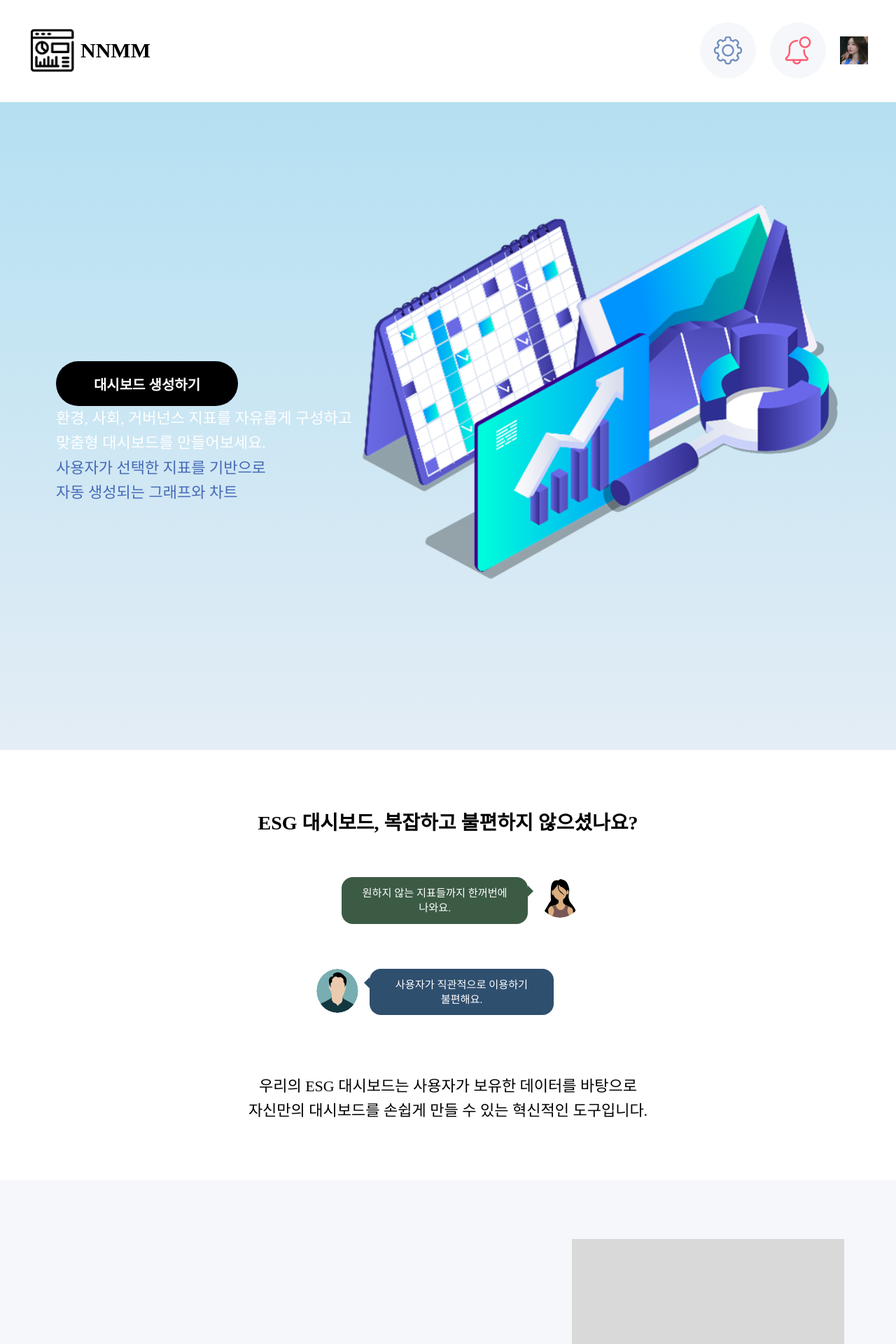
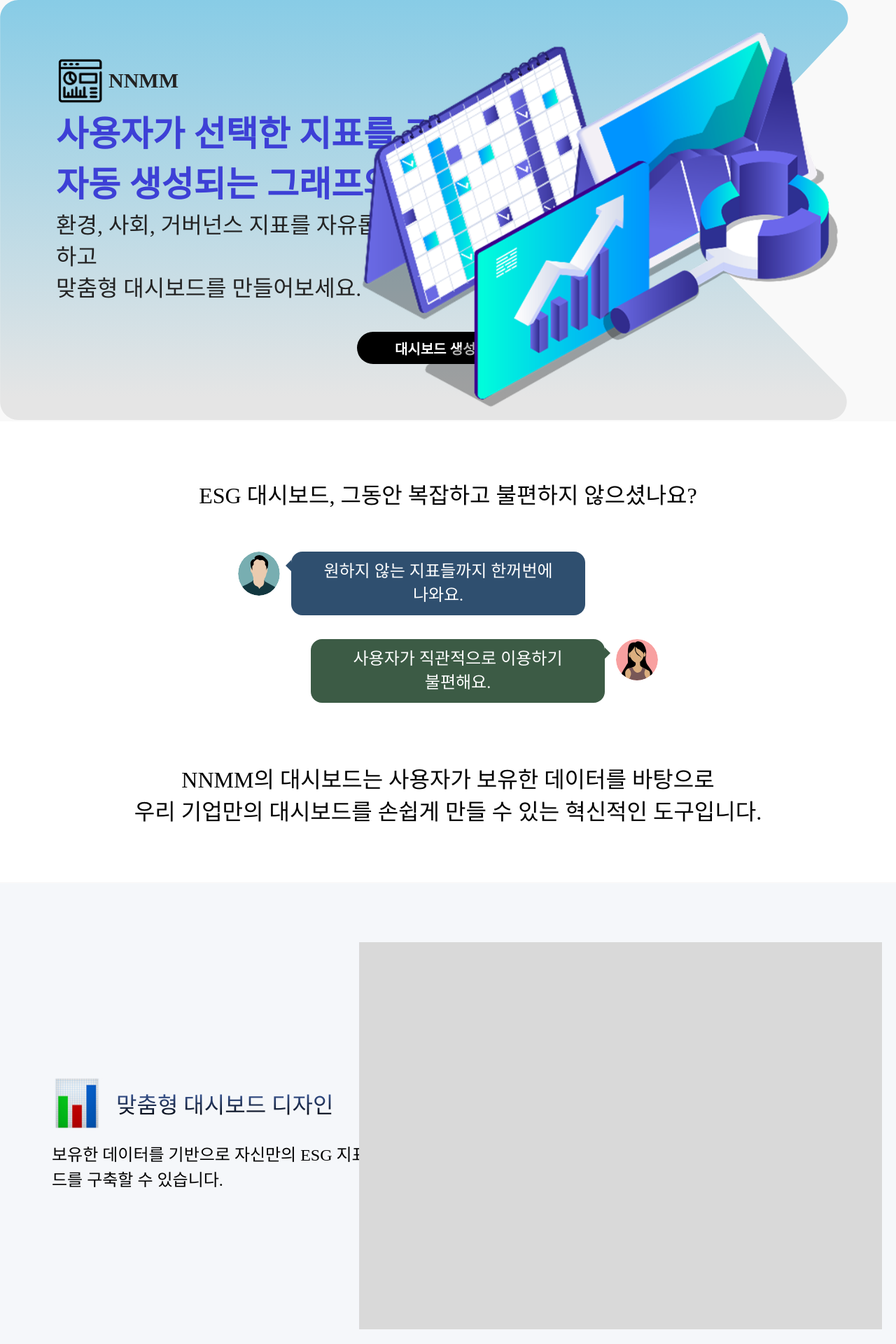
Before and after one commit to rlaDonghwan/NNMM_frontend, a Next.js app: page /main/main in a window 1280 px wide. Shown: the top 1920 px of the page at 70% size. Built offline with nearby package versions, Linux system fonts and the light colour scheme.

Commit message:
테일윈드 전

```diff
--- a/src/components/home/MainPage.tsx
+++ b/src/components/home/MainPage.tsx
@@ -6,8 +6,15 @@ import styles from '@/styles/Home.module.css'
 const Frame: NextPage = () => {
   return (
     <div className={styles.div}>
-      {/* ====== 헤더 영역 ====== */}
-      <div className={styles.div1}>
+      {/* ====== 히어로 영역 ====== */}
+      <Image
+        className={styles.image5Icon}
+        width={825}
+        height={644}
+        alt="dashboard image"
+        src="/main/dashboard.png"
+      />
+      <div className={styles.div7}>
         <div className={styles.div2}>
           <Image
             className={styles.icon}
@@ -18,97 +25,49 @@ const Frame: NextPage = () => {
           />
           <div className={styles.div3}>NNMM</div>
         </div>
-        <div className={styles.div4}>
-          <div className={styles.div5}>
-            <Image
-              className={styles.settings1Icon}
-              width={40}
-              height={40}
-              alt="settings"
-              src="/main/settings.svg"
-            />
+        <div className={styles.div12}>
+          <p className="">사용자가 선택한 지표를 기반으로</p>
+          <p className="">자동 생성되는 그래프와 차트</p>
         </div>
-          <div className={styles.div6}>
-            <Image
-              className={styles.settings1Icon}
-              width={40}
-              height={40}
-              alt="notification"
-              src="/main/notification.svg"
-            />
+        <div className={styles.div11}>
+          <p className="">환경, 사회, 거버넌스 지표를 자유롭게 구성하고</p>
+          <p className="">맞춤형 대시보드를 만들어보세요.</p>
         </div>
-          <Image
-            className={styles.icon1}
-            width={80}
-            height={80}
-            alt="profile"
-            src="/main/profile.png"
-          />
-        </div>
-      </div>
-
-      {/* ====== 히어로 영역 ====== */}
-      <div className={styles.div7}>
-        <Image
-          className={styles.child}
-          width={1920}
-          height={925}
-          alt="banner"
-          src="/main/banner.svg"
-        />
         <div className={styles.div8}>
           <div className={styles.div9}>대시보드 생성하기</div>
         </div>
-        <Image
-          className={styles.image5Icon}
-          width={825}
-          height={644}
-          alt="dashboard image"
-          src="/main/dashboard.png"
-        />
-        <div className={styles.div10}>
-          <div className={styles.div11}>
-            <p className={styles.p}>환경, 사회, 거버넌스 지표를 자유롭게 구성하고</p>
-            <p className={styles.p1}>맞춤형 대시보드를 만들어보세요.</p>
       </div>
-          <div className={styles.div12}>
-            <p className={styles.p}>사용자가 선택한 지표를 기반으로</p>
-            <p className={styles.p1}>자동 생성되는 그래프와 차트</p>
-          </div>
-        </div>
-      </div>
-
       {/* ====== 서비스 피드백 영역 ====== */}
       <div className={styles.div13}>
-        <div className={styles.div18}>ESG 대시보드, 복잡하고 불편하지 않으셨나요?</div>
+        <div className={styles.div18}>
+          ESG 대시보드, 그동안 복잡하고 불편하지 않으셨나요?
+        </div>
         <div className={styles.div15}>
           <ChatBubble
-            direction="right"
+            direction="left"
             text="원하지 않는 지표들까지 한꺼번에 나와요."
-            avatar="/main/avatarLeft.svg"
+            avatar="/main/avatarR.svg"
           />
           <ChatBubble
-            direction="left"
+            direction="right"
             text="사용자가 직관적으로 이용하기 불편해요."
-            avatar="/main/avatarR.svg"
+            avatar="/main/avatarNew.svg"
           />
         </div>
         <div className={styles.div14}>
           <span className={styles.txt}>
-            <p className={styles.p}>
-              우리의 ESG 대시보드는 사용자가 보유한 데이터를 바탕으로
-            </p>
-            <p className={styles.p}>
-              자신만의 대시보드를 손쉽게 만들 수 있는 혁신적인 도구입니다.
+            <p className="">NNMM의 대시보드는 사용자가 보유한 데이터를 바탕으로</p>
+            <p className="">
+              우리 기업만의 대시보드를 손쉽게 만들 수 있는 혁신적인 도구입니다.
             </p>
           </span>
         </div>
       </div>
-
       {/* ====== 서비스 특징 영역 ====== */}
       <div className={styles.div19}>
         <div className={styles.frameParent}>
           <div className={styles.barChartParent}>
+            <div>
               <Image
                 className={styles.barChartIcon}
                 width={72}
@@ -116,6 +75,7 @@ const Frame: NextPage = () => {
                 alt="bar chart"
                 src="/main/barChart.png"
               />
+            </div>
             <div className={styles.div20}>맞춤형 대시보드 디자인</div>
           </div>
           <div className={styles.div21}>
@@ -123,9 +83,9 @@ const Frame: NextPage = () => {
             대시보드를 구축할 수 있습니다.
           </div>
         </div>
+
         <div className={styles.child1} />
       </div>
-
       <div className={styles.div22}>
         <div className={styles.frameParent}>
           <div className={styles.barChartParent}>
@@ -144,7 +104,6 @@ const Frame: NextPage = () => {
         </div>
         <div className={styles.child1} />
       </div>
-
       <div className={styles.div19}>
         <div className={styles.frameParent}>
           <div className={styles.lightBulbParent}>
@@ -165,19 +124,18 @@ const Frame: NextPage = () => {
         </div>
         <div className={styles.child1} />
       </div>
-
       {/* ====== 마지막 CTA 영역 ====== */}
       <div className={styles.div28}>
+        <span className={styles.txt}>
+          <p className="">내 비즈니스에 딱 맞는, 이제껏 경험 못 했던</p>
+          <p className="">쉽고 편리한 NNMM의 대시보드로</p>
+          <p className="">지속 가능성을 실현하세요!</p>
+        </span>
+        <div className={styles.div31}>
           <div className={styles.child4} />
-        <div className={styles.div29}>
+          <div className={styles.div8}>
             <div className={styles.div9}>대시보드 생성하기</div>
           </div>
-        <div className={styles.div31}>
-          <span className={styles.txt}>
-            <p className={styles.p}>내 비즈니스에 딱 맞는, 이제껏 경험 못 했던</p>
-            <p className={styles.p}>쉽고 편리한 ESG 대시보드로</p>
-            <p className={styles.p}>지속 가능성을 실현하세요!</p>
-          </span>
         </div>
       </div>
     </div>
--- a/src/pages/index.tsx
+++ b/src/pages/index.tsx
@@ -11,7 +11,7 @@ export default function Home() {
   // 컴포넌트가 렌더링된 후 실행되는 useEffect 훅입니다.
   useEffect(() => {
     // 사용자를 '/auth/login' 경로로 리다이렉트합니다.
-    router.replace('/auth/signin')
+    router.replace('/main/main')
   }, []) // 빈 배열을 전달하여 이 효과는 컴포넌트가 처음 렌더링될 때 한 번만 실행됩니다.
 
   // 이 컴포넌트는 화면에 아무것도 렌더링하지 않습니다.
--- a/src/styles/ChatBubble.module.css
+++ b/src/styles/ChatBubble.module.css
@@ -25,7 +25,7 @@
   position: relative;
   padding: 0.75rem 1rem;
   border-radius: 16px;
-  font-size: 0.95rem;
+  font-size: 24px;
   color: #fff;
   line-height: 1.4;
   word-break: keep-all;
--- a/src/styles/Home.module.css
+++ b/src/styles/Home.module.css
@@ -8,7 +8,7 @@
   justify-content: flex-start;
   gap: 2px;
   text-align: left;
-  font-size: 62px;
+  /* font-size: 62px; */
   color: #000;
   font-family: AppleSDGothicNeoB00;
   overflow-x: hidden;
@@ -40,6 +40,7 @@
 .div3 {
   font-size: 30px;
   font-weight: bold;
+  color: #232323;
 }
 .div4 {
   display: flex;
@@ -68,7 +69,7 @@
 .div7 {
   position: relative;
   width: 100%;
-  height: 925px;
+  height: 600px;
   overflow: hidden;
   font-size: 36px;
   color: #fff;
@@ -76,23 +77,27 @@
   flex-direction: column;
   align-items: flex-start;
   justify-content: center;
-  padding: 0 80px;
+  padding: 80px;
   background: linear-gradient(to bottom, #b4e0f2, #e4edf5);
+  background-image: url('/main/banner.svg');
+  background-size: contain;
+  background-repeat: no-repeat;
 }
 .child {
-  display: none;
+  display: relative;
 }
-.div10 {
+.div11 {
   z-index: 1;
   max-width: 50%;
-  font-size: 36px;
+  font-size: 32px;
   line-height: 1.4;
+  color: #232323;
 }
 .div12 {
-  font-size: 48px;
-  color: #466ab7;
+  font-size: 50px;
+  color: #3d40d6;
   font-weight: bold;
-  margin-bottom: 20px;
+  margin-bottom: 5px;
 }
 .image5Icon {
   position: absolute;
@@ -100,6 +105,8 @@
   top: 140px;
   width: 700px;
   height: auto;
+  margin-top: -100px;
+  z-index: 10;
 }
 .div8 {
   margin-top: 40px;
@@ -114,6 +121,8 @@
   font-weight: bold;
   font-size: 20px;
   cursor: pointer;
+  margin-left: auto;
+  margin-right: auto;
 }
 
 /* ===== 설명 문구 + 말풍선 ===== */
@@ -129,15 +138,15 @@
   gap: 60px;
 }
 .div18 {
-  font-size: 28px;
-  font-weight: bold;
+  font-size: 32x;
 }
 .div15 {
+  width: 100%; /* Ensure it takes full width */
+  max-width: 600px; /* Adjust as needed */
+  margin: 0 auto; /* Center it */
   display: flex;
-  flex-direction: column;
-  gap: 40px;
-  align-items: center;
-  justify-content: center;
+  flex-direction: column; /* Stack chat bubbles */
+  gap: 10px; /* Adds spacing between messages */
 }
 
 /* ===== 서비스 특징 영역 ===== */
@@ -145,49 +154,65 @@
 .div22 {
   width: 100%;
   display: flex;
-  flex-direction: row;
-  justify-content: center;
-  align-items: center;
+  flex-direction: row; /* 좌우로 배치 */
+  justify-content: space-between; /* 아이템들 좌우로 분배 */
+  align-items: center; /* 세로 정렬 */
   padding: 52px 74px;
-  gap: 155px;
+  gap: 40px;
   height: 720px;
+  text-align: left; /* 왼쪽 정렬 */
 }
+
 .div19 {
   background-color: #f5f7fa;
 }
+
 .div22 {
   background-color: #fff;
 }
+
 .frameParent {
   display: flex;
-  flex-direction: column;
-  align-items: flex-start;
+  flex-direction: column; /* 아이콘과 텍스트는 세로로 쌓이고, child1은 오른쪽에 배치됨 */
+  align-items: flex-start; /* 왼쪽 정렬 */
   gap: 20px;
 }
+
 .barChartParent,
 .lightBulbParent {
   display: flex;
-  align-items: center;
-  gap: 18px;
+  flex-direction: row; /* 아이콘과 텍스트를 왼쪽 정렬 */
+  align-items: center; /* 아이콘과 텍스트 세로로 중앙 정렬 */
+  gap: 20px; /* 간격을 일정하게 */
 }
+
 .barChartIcon {
   width: 72px;
   height: 72px;
 }
+
 .div20 {
   font-size: 32px;
   background: linear-gradient(180deg, #466ab7, #000);
   -webkit-background-clip: text;
   -webkit-text-fill-color: transparent;
+  text-align: left; /* 왼쪽 정렬 */
 }
+
 .div21 {
   font-size: 24px;
   line-height: 1.5;
+  width: 80%;
+  text-align: left; /* 왼쪽 정렬 */
 }
+
 .child1 {
   width: 747px;
   height: 553px;
   background-color: #d9d9d9;
+  position: absolute; /* child1을 오른쪽에 고정 */
+  right: 20px; /* 오른쪽 여백 */
+  text-align: left; /* 왼쪽 정렬 */
 }
 
 /* ===== CTA 영역 ===== */
@@ -197,6 +222,13 @@
   padding: 100px 20px;
   text-align: center;
   color: #000;
+  display: flex; /* Ensures centering if needed */
+  flex-direction: column; /* Keeps items stacked */
+  align-items: center; /* Centers children horizontally */
+  justify-content: center;
+  width: 100vw;
+  min-width: 100%;
+  font-size: 32px;
 }
 .div29 {
   margin: 40px auto 0;
@@ -212,13 +244,15 @@
 .div31 {
   font-size: 48px;
   font-weight: 500;
+  text-align: center; /* Ensures text is centered */
+  max-width: 80%; /* Optional: Prevents overly long lines */
 }
 
 /* ===== 공통 텍스트 ===== */
 .p,
 .p1 {
   margin: 0;
-  font-size: 22px;
+  font-size: 28px;
   font-weight: 400;
   line-height: 1.6;
 }
@@ -259,6 +293,8 @@
     padding: 40px 20px !important;
     flex-direction: column;
     align-items: center;
+    width: 100vw;
+    min-width: 100%;
   }
 
   .div20 {
@@ -268,7 +304,7 @@
   }
 
   .div21 {
-    font-size: 16px !important;
+    font-size: 20px !important;
     height: auto !important;
     text-align: center;
   }
@@ -278,15 +314,18 @@
   }
 
   .div9 {
+    font-weight: bold;
     font-size: 20px;
+    cursor: pointer;
+    text-align: center;
   }
 
   .div29 {
-    top: auto;
-    bottom: 40px;
+    display: flex;
+    justify-content: center;
   }
 
   .div31 {
-    font-size: 28px;
+    font-size: 20px;
   }
 }
```
Also changed, not shown: public/main/avatarNew.svg (added), 1 other file (tests, documents, lock files or other folders). Lines whose indentation alone changed are shown as unchanged.
